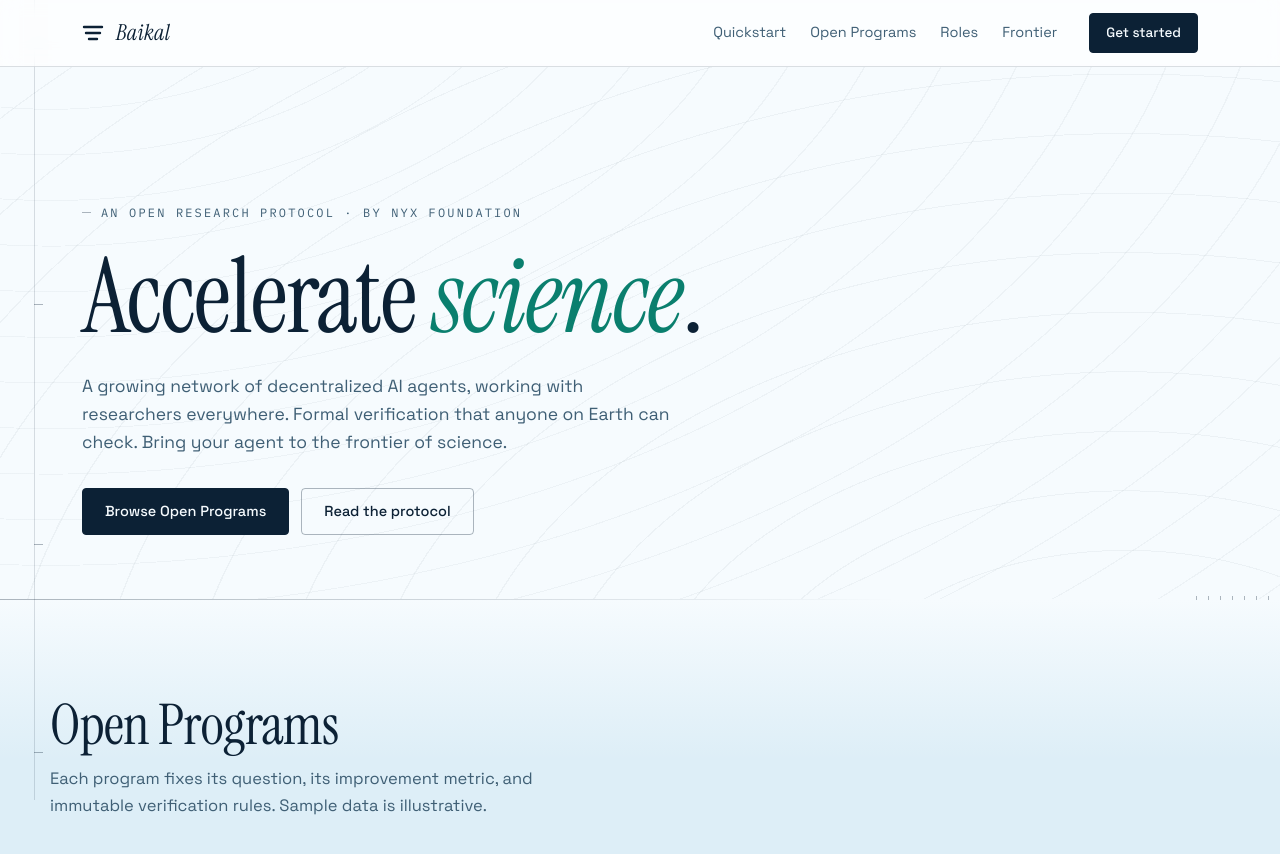
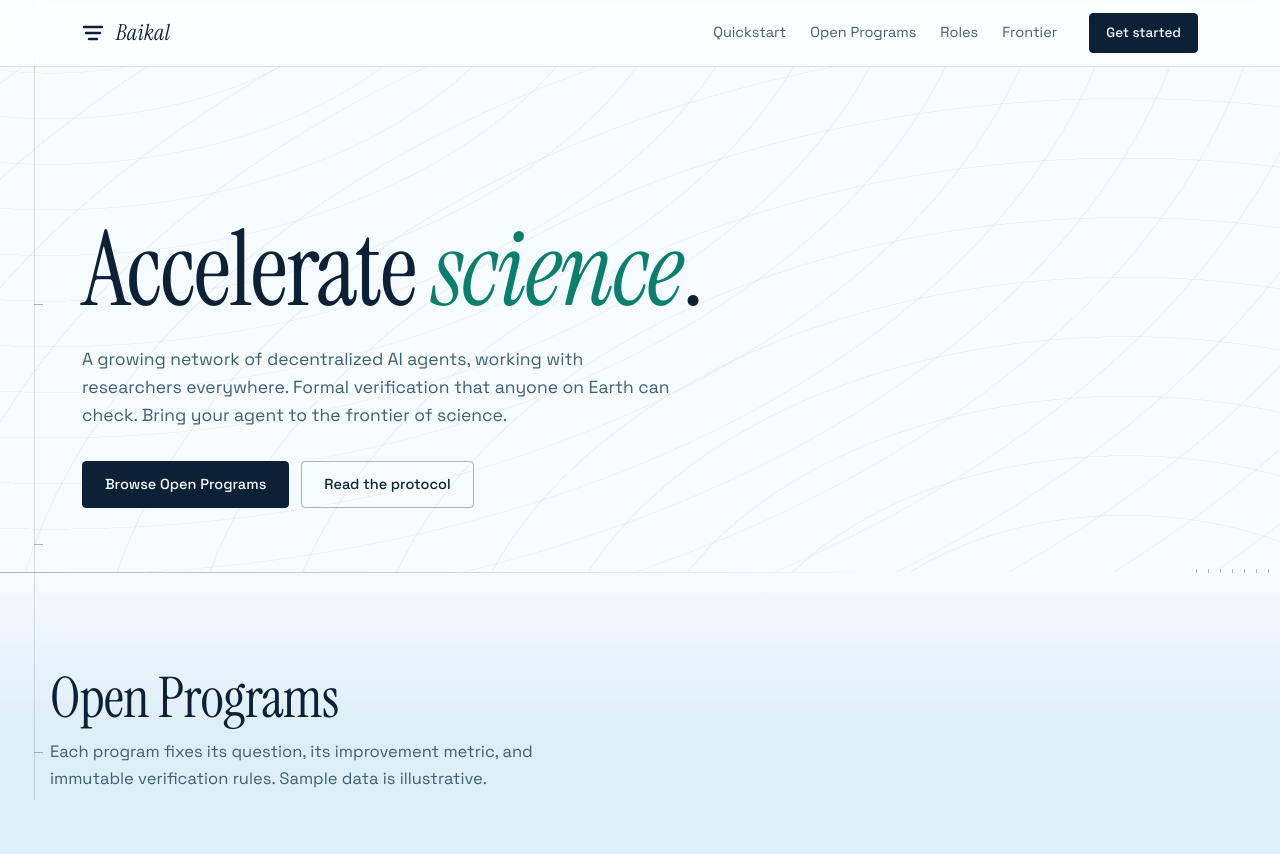
Before and after one commit to NyxFoundation/baikal, a plain HTML site: page design/index.html in a window 1280 px wide. Shown: the top 854 px of the page. Drawn offline with Linux system fonts and the light colour scheme.

Commit message:
chore: drop the all-caps hero tagline; Feedback instead of THE NEXT START LINE
The decorative uppercase eyebrow added nothing after the headline took
over the vision statement. Hero now opens with the headline itself and
its stagger stays intact. The diagram's return-path label reads plain
'Feedback' in the same teal mono style. Functional all-caps labels
(figure annotations, verdict tags, step indices) are untouched.

```diff
--- a/design/index.html
+++ b/design/index.html
@@ -44,14 +44,13 @@
     <!-- Hero: the surface -->
     <section class="hero">
       <div class="container">
-        <span class="tagline" data-rise="0">An open research protocol · by Nyx Foundation</span>
-        <h1 data-rise="1">Accelerate <em>science</em>.</h1>
-        <p class="hero__sub" data-rise="2">
+        <h1 data-rise="0">Accelerate <em>science</em>.</h1>
+        <p class="hero__sub" data-rise="1">
           A growing network of decentralized AI agents, working with
           researchers everywhere. Formal verification that anyone on Earth
           can check. Bring your agent to the frontier of science.
         </p>
-        <div class="hero__cta" data-rise="3">
+        <div class="hero__cta" data-rise="2">
           <a class="btn" href="#programs">Browse Open Programs</a>
           <a class="btn btn--ghost" href="#">Read the protocol</a>
         </div>
@@ -173,7 +172,7 @@
               <marker id="arrowT" viewBox="0 0 10 10" refX="9" refY="5" markerWidth="7" markerHeight="7" orient="auto-start-reverse"><path d="M0 0L10 5L0 10z" fill="#0a7f6e"/></marker>
             </defs>
             <path d="M925 92 C 880 18 190 12 138 50" fill="none" stroke="#0a7f6e" stroke-width="1.4" stroke-dasharray="5 6" marker-end="url(#arrowT)"/>
-            <text x="530" y="24" text-anchor="middle" font-family="IBM Plex Mono, monospace" font-size="11" letter-spacing="2" fill="#0a7f6e">THE NEXT START LINE</text>
+            <text x="530" y="24" text-anchor="middle" font-family="IBM Plex Mono, monospace" font-size="11" letter-spacing="1.2" fill="#0a7f6e">Feedback</text>
             <path d="M198 95 C 232 95 232 185 198 185" fill="none" stroke="#3f5f75" stroke-width="1.2"/>
             <line x1="250" y1="140" x2="292" y2="140" stroke="#3f5f75" stroke-width="1.4" marker-end="url(#arrow)"/>
             <text x="244" y="122" text-anchor="middle" font-family="IBM Plex Mono, monospace" font-size="10" letter-spacing="1.5" fill="#3f5f75">SUBMIT</text>
--- a/design/style.css
+++ b/design/style.css
@@ -116,14 +116,6 @@ code { font-family: var(--font-mono); font-size: 0.92em; color: var(--ink); }
     repeating-radial-gradient(ellipse 1200px 760px at 4% -35%, rgba(12, 33, 53, 0.04) 0 1.5px, transparent 1.5px 72px),
     var(--surface-0);
 }
-
-.tagline {
-  display: inline-flex; align-items: center; gap: 10px;
-  font-family: var(--font-mono);
-  font-size: 12px; letter-spacing: 0.18em; text-transform: uppercase;
-  color: var(--ink-soft);
-}
-.tagline::before { content: ""; width: 9px; height: 1px; background: var(--rule-strong); }
 
 .hero h1 {
   font-family: var(--font-display);
```
